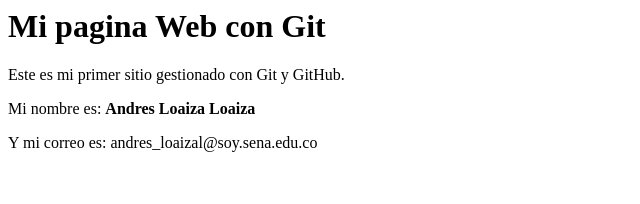
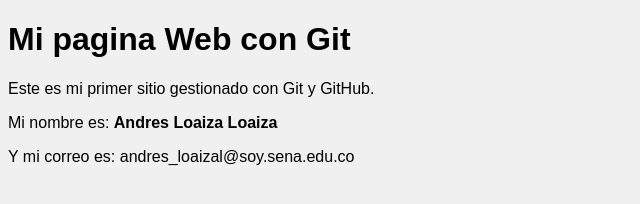
Before and after one commit to Loaizinha/MiPaginaWeb, a plain HTML site: page index.html in a window 1280 px wide. Shown: the whole page, without its empty margins (0-640 px from the left). Drawn offline with Linux system fonts and the light colour scheme.

Commit message:
Se agrego un archivo CSS con estilos basicos

```diff
--- a/index.html
+++ b/index.html
@@ -1,5 +1,17 @@
-<h1>Mi pagina Web con Git</h1>
+<!DOCTYPE html>
+<html lang="en">
+<head>
+    <meta charset="UTF-8">
+    <meta name="viewport" content="width=device-width, initial-scale=1.0">
+    <title>Document</title>
+    <link rel="stylesheet" href="style.css">
+</head>
+<body>
+    <h1>Mi pagina Web con Git</h1>
 
-<p>Este es mi primer sitio gestionado con Git y GitHub.</p>
-<p>Mi nombre es: <strong>Andres Loaiza Loaiza</strong></p>
-<p>Y mi correo es: andres_loaizal@soy.sena.edu.co</p>
+    <p>Este es mi primer sitio gestionado con Git y GitHub.</p>
+    <p>Mi nombre es: <strong>Andres Loaiza Loaiza</strong></p>
+    <p>Y mi correo es: andres_loaizal@soy.sena.edu.co</p>
+
+</body>
+</html>
--- /dev/null
+++ b/style.css
@@ -0,0 +1,4 @@
+body{
+    background-color: #f0f0f0;
+    font-family: Arial, Helvetica, sans-serif;
+}
```
